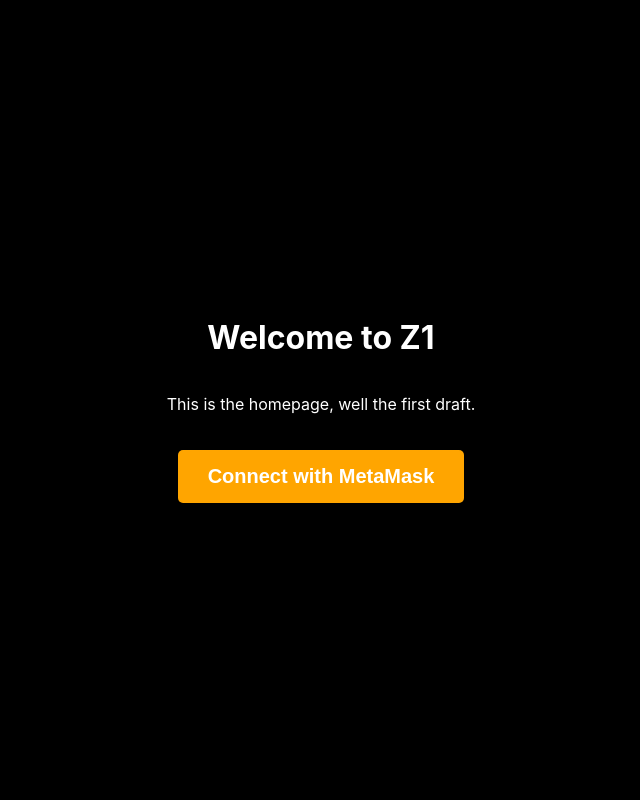
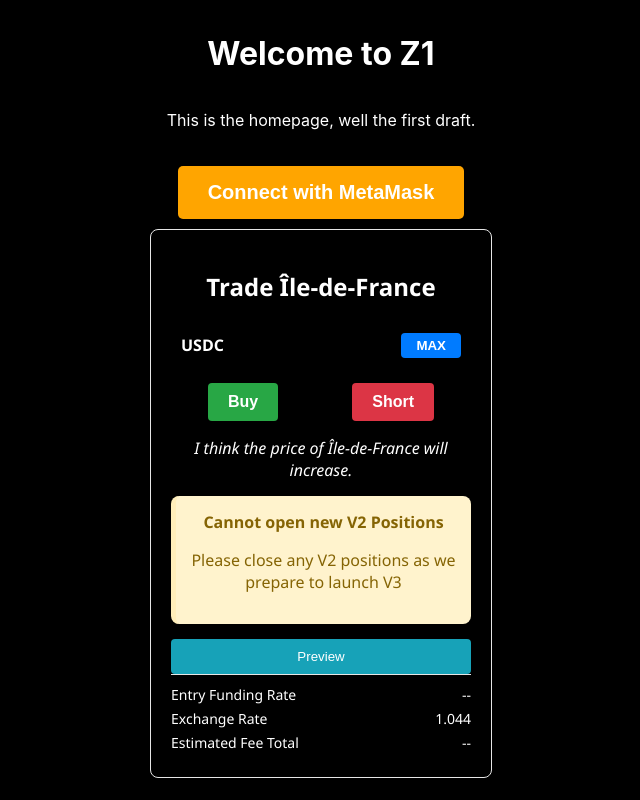
Before and after one commit to Kinge3/Z1, a React (Create React App) app: page / in a window 1280 px wide. Shown: the whole page, without its empty margins (319-959 px from the left). Built offline with nearby package versions, Linux system fonts and the light colour scheme.

Commit message:
zetachain buy sell draft

```diff
--- a/src/pages/homepage.js
+++ b/src/pages/homepage.js
@@ -1,6 +1,6 @@
 import React, { useState } from 'react';
-import Web3 from 'web3';
 import './homepage.css';
+import SideBox from './side-box.js';
 
 function HomePage() {
     const [account, setAccount] = useState('');
@@ -48,6 +48,7 @@
             <button className="centered-button" onClick={connectWalletHandler}>
                 {account ? `Connected: ${account}` : 'Connect with MetaMask'}
             </button>
+            <SideBox />
         </div>
     );
 }
--- /dev/null
+++ b/src/pages/side-box.css
@@ -0,0 +1,127 @@
+.side-box {
+    border: 1px solid #e6e6e6;
+    border-radius: 8px;
+    box-shadow: 0 4px 8px rgba(0, 0, 0, 0.1);
+    padding: 20px;
+    margin: 10px;
+    width: 300px; /* Adjust as per your design requirements */
+    background-color: black;
+    font-family: 'Segoe UI', Tahoma, Geneva, Verdana, sans-serif;
+}
+
+.currency-select {
+    display: flex;
+    justify-content: space-between;
+    align-items: center;
+    margin-bottom: 15px;
+    padding: 10px;
+    background-color: black;
+    border-radius: 8px;
+}
+
+.currency-select span {
+    font-weight: bold;
+}
+
+.currency-select button {
+    padding: 5px 15px;
+    border: none;
+    border-radius: 4px;
+    cursor: pointer;
+    font-weight: bold;
+    background-color: #007bff;
+    color: white;
+}
+
+.actions {
+    display: flex;
+    justify-content: space-around;
+    margin-bottom: 15px;
+}
+
+.actions button {
+    padding: 10px 20px;
+    border: none;
+    border-radius: 4px;
+    cursor: pointer;
+    font-size: 16px;
+    font-weight: bold;
+    transition: background-color 0.3s;
+}
+
+.actions .buy {
+    background-color: #28a745;
+    color: white;
+}
+
+.actions .buy:hover {
+    background-color: #218838;
+}
+
+.actions .short {
+    background-color: #dc3545;
+    color: white;
+}
+
+.actions .short:hover {
+    background-color: #c82333;
+}
+
+.prediction {
+    font-style: italic;
+    margin-bottom: 15px;
+    color: white;
+}
+
+.warning {
+    padding: 15px;
+    background-color: #fff3cd;
+    border-radius: 8px;
+    border-left: 5px solid #ffeeba;
+    margin-bottom: 15px;
+    color: #856404;
+}
+
+.warning strong {
+    display: block;
+    margin-bottom: 5px;
+}
+
+.preview button {
+    width: 100%;
+    padding: 10px;
+    border: none;
+    border-radius: 4px;
+    background-color: #17a2b8;
+    color: white;
+    cursor: pointer;
+    transition: background-color 0.3s;
+}
+
+.preview button:hover {
+    background-color: #138496;
+}
+
+.details {
+    border-top: 1px solid #e6e6e6;
+    padding-top: 10px;
+}
+
+.detail {
+    display: flex;
+    justify-content: space-between;
+    margin-bottom: 5px;
+    font-size: 14px;
+}
+
+.detail span {
+    color: white;
+}
+
+/* You might need to add media queries to adjust the layout on smaller screens */
+@media (max-width: 768px) {
+    .side-box {
+        width: 100%; /* Full width on smaller screens */
+        margin: 10px 0; /* Adjust margins for stacked layout */
+    }
+}
--- /dev/null
+++ b/src/pages/side-box.js
@@ -0,0 +1,42 @@
+import React from 'react';
+import './side-box.css'; // Assume you have a corresponding CSS file for styling
+
+const SideBox = () => {
+    return (
+        <div className="side-box">
+            <h2>Trade Île-de-France</h2>
+            <div className="currency-select">
+                <span>USDC</span>
+                <button>MAX</button>
+            </div>
+            <div className="actions">
+                <button className="buy">Buy</button>
+                <button className="short">Short</button>
+            </div>
+            <p className="prediction">I think the price of Île-de-France will increase.</p>
+            <div className="warning">
+                <strong>Cannot open new V2 Positions</strong>
+                <p>Please close any V2 positions as we prepare to launch V3</p>
+            </div>
+            <div className="preview">
+                <button>Preview</button>
+            </div>
+            <div className="details">
+                <div className="detail">
+                    <span>Entry Funding Rate</span>
+                    <span>--</span>
+                </div>
+                <div className="detail">
+                    <span>Exchange Rate</span>
+                    <span>1.044</span>
+                </div>
+                <div className="detail">
+                    <span>Estimated Fee Total</span>
+                    <span>--</span>
+                </div>
+            </div>
+        </div>
+    );
+}
+
+export default SideBox;
```
